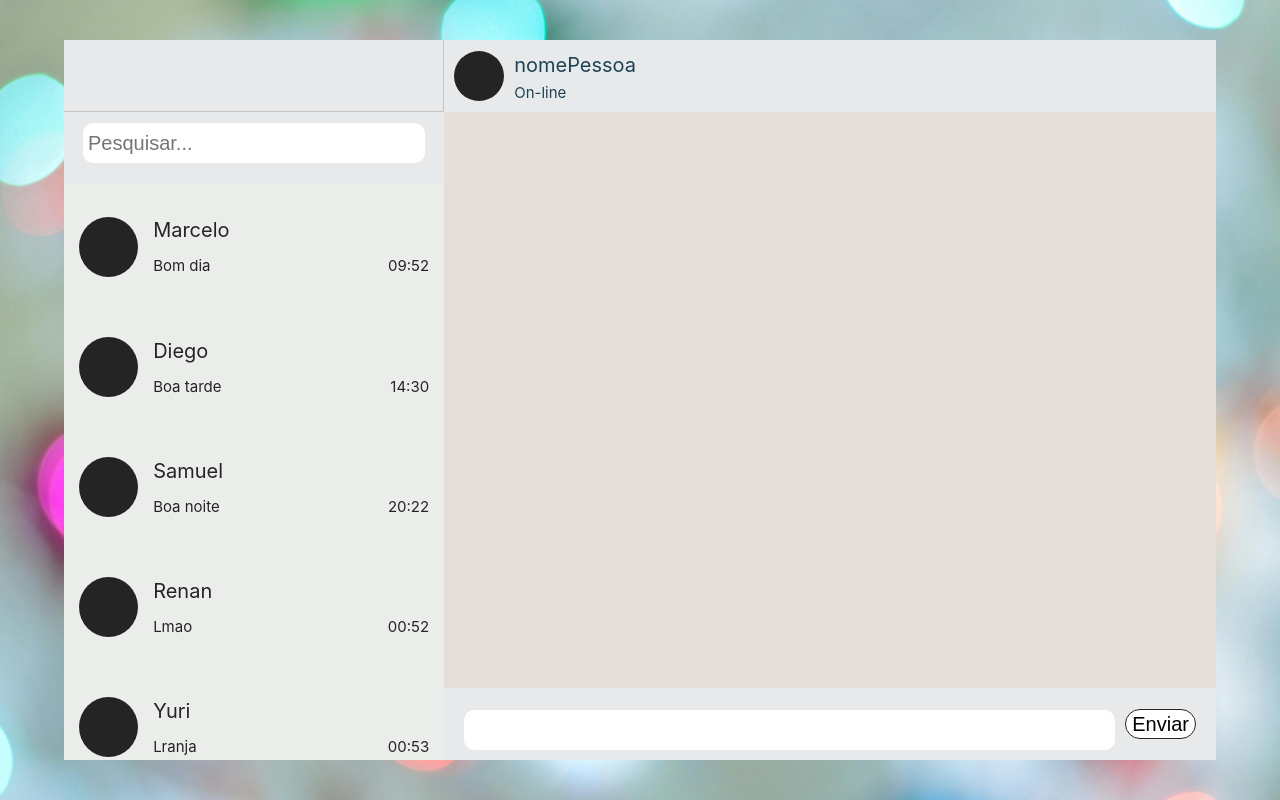
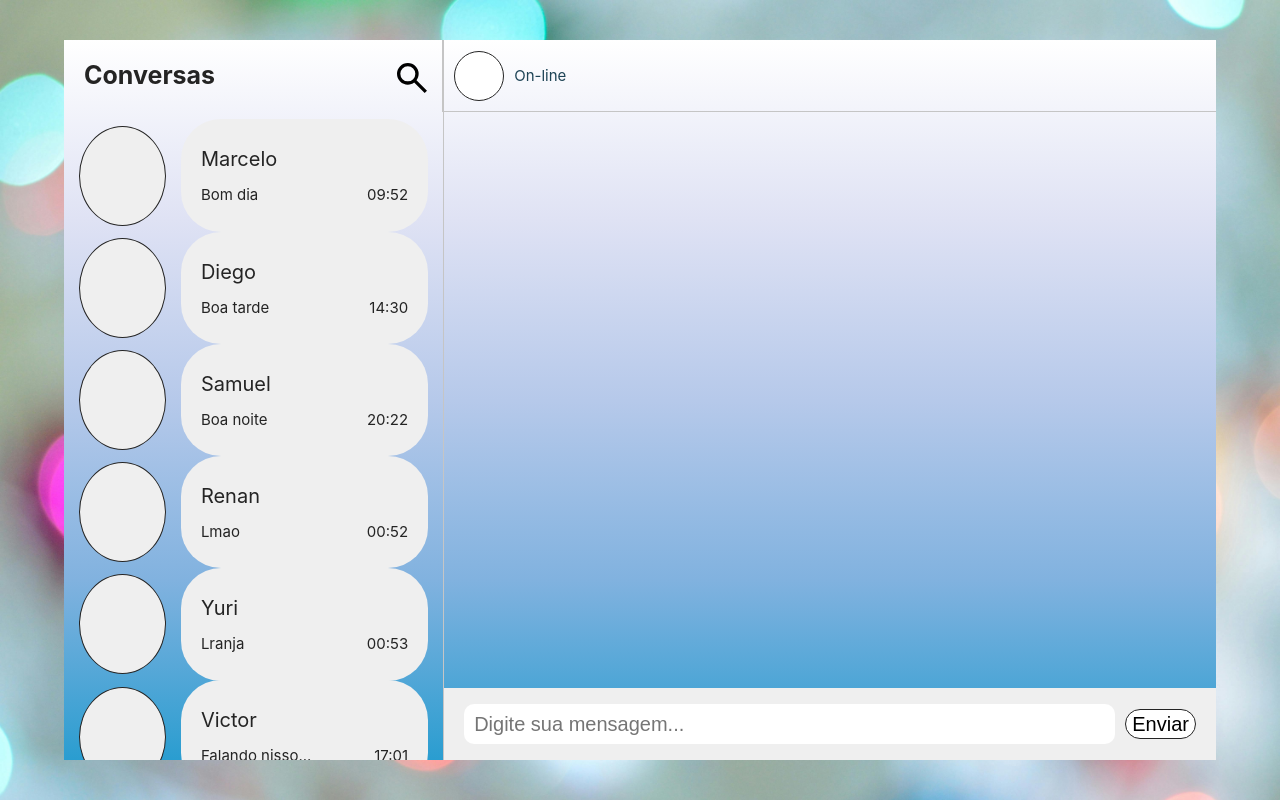
Before and after one commit to ydmartino/PI3SEM, a React (Vite) app in the folder client/: page / in a window 1280 px wide. Built offline with nearby package versions, Linux system fonts and the light colour scheme.

Commit message:
New chat page Style - still prototype

```diff
--- a/client/src/assets/chat.css
+++ b/client/src/assets/chat.css
@@ -21,59 +21,136 @@ body {
 
 .contactSection {
     width: 33%;
-    background-color: #ebedeb;
+    border-right: 1px solid #c5c5c5;
+    background-image: linear-gradient(to bottom, #ffffff, #dfe2f4, #b6c9ea, #81b2df, #2a9dd0);
+}
+
+.contactSection.dark {
+    background-image: linear-gradient(to bottom, #242424, #3a3d4b, #475976, #467aa4, #2a9dd0);
 }
 
 .contactHeader {
     height: 10%;
-    background-color: #e8e9eb;
     border-right: 1px solid #c5c5c5;
-    border-bottom: 1px solid #c5c5c5;
+    display: flex;
+    align-items: center;
+    justify-content: space-between;
+    color: #242424;
+    padding: 10px;
+}
+
+.contactHeader p {
+    font-size: 25px;
+    font-weight: 700;
+    margin-left: 10px;
+}
+
+.searchIcon {
+    width: 40px;
+    height: 70%;
+    background-image: url('./search-light.svg');
+    background-size: cover;
+    cursor: pointer;
+    transition: .4s;
+    border-radius: 10px;
+}
+
+.searchIcon:hover {
+    background-color: #cccccc;
 }
 
 .filterSection {
-    background-color: #e8e9eb;
-    height: 10%;
+    height: 0%;
     display: flex;
     align-items: center;
     justify-content: center;
+    transition: .4s ease;
+}
+
+.filterSection.show {
+    height: 5%;
+    transition: .4s ease;
 }
 
 .filter {
     width: 90%;
-    padding: 5px;
+    display: none;
+    transition: .4s ease;
+}
+
+.filter.show {
+    display: block;
 }
 
 .contactContainer {
-    height: 80%;
+    height: 90%;
     overflow: auto;
+    transition: .4s ease;
+}
+
+.contactContainer.reduce {
+    height: 85%;
+    transition: .4s ease;
+}
+
+::-webkit-scrollbar {
+  width: 5px;
+}
+
+::-webkit-scrollbar-track {
+    background: transparent;
+}
+
+::-webkit-scrollbar-thumb {
+    background: #888;
+}
+
+::-webkit-scrollbar-thumb:hover {
+    background: #555;
 }
 
 .contact {
-    height: 20%;
+    height: 15%;
     background-color: transparent;
     color: #242424;
-    margin: 5px;
     display: flex;
     flex-direction: row;
     text-align: start;
-    border-radius: 10px;
-    padding: 10px;
+    border-radius: 34px;
+    margin: 15px;
     align-items: center;
 }
 
+.contact:hover > .photo {
+    width: 0;
+    height: 0;
+    margin: 0;
+    border: none;
+}
+
+.contact:hover > .contactData {
+    width: 100%;
+ }
+
 .photo {
-    width: 60px;
-    height: 60px;
-    background-color: #242424;
+    width: 100px;
+    height: 100px;
+    background-color: #efefef;
     border-radius: 100%;
     margin: 0 15px 0 0;
+    border: 1px solid #242424;
+    transition: .4s ease;
 }
 
 .contactData {
-    display: inherit;
+    display: flex;
     flex-direction: column;
     width: 80%;
+    border-radius: 40px;
+    background-color: #efefef;
+    padding: 20px;
+    transition: .4s ease;
+    cursor: pointer;
 }
 
 .contactData p {
@@ -91,26 +168,27 @@ body {
 
 .messageSection {
     width: 67%;
-    background-color: #e6dfd9;
+    background-image: linear-gradient(to bottom, #ffffff, #dfe2f4, #b6c9ea, #81b2df, #2a9dd0);
 }
 
 .messageHeader {
     display: flex;
     flex-direction: row;
     height: 10%;
-    background-color: #e8e9eb;
     align-items: center;
     text-align: start;
     color: #1D4355;
+    border-bottom: 1px solid #c5c5c5;
 }
 
 .photoMiniature {
     width: 50px;
     height: 50px;
-    background-color: #242424;
+    background-color: #ffffff;
     border-radius: 100%;
     margin-left: 10px;
     margin-right: 10px;
+    border: 1px solid #242424;
 }
 
 .nameHeader, .statusHeader {
@@ -130,14 +208,15 @@ body {
     display: flex;
     flex-direction: row;
     justify-content: space-between;
-    align-items: end;
-    background-color: #e8e9eb;
+    align-items: center;
+    background-color: #efefef;
 }
 
 .messageInput {
     width: 90%;
     display: inherit;
     margin-left: 20px;
+    margin-top: 10px;
 }
 
 .sendBtn {
@@ -152,74 +231,4 @@ body {
 
 @media only screen and (max-width: 800px) {
 
-.contactSection {
-    width: 20%;
-    background-color: #ebedeb;
 }
-
-.contactHeader {
-    height: 10%;
-    background-color: #e8e9eb;
-    border-right: 1px solid #c5c5c5;
-    border-bottom: 1px solid #c5c5c5;
-}
-
-.filterSection {
-    display: none;
-}
-
-.filter {
-    width: 90%;
-    padding: 5px;
-}
-
-.contactContainer {
-    height: 90%;
-    overflow: auto;
-}
-
-.contact {
-    height: 20%;
-    background-color: transparent;
-    color: #242424;
-    margin: 5px;
-    display: flex;
-    flex-direction: row;
-    text-align: start;
-    border-radius: 10px;
-    padding: 10px;
-    align-items: center;
-    justify-content: center;
-}
-
-.photo {
-    width: 70%;
-    height: 70%;
-    background-color: #242424;
-    border-radius: 100%;
-    margin: 0 0 0 0;
-}
-
-.contactData {
-    display: none;
-    flex-direction: column;
-    width: 80%;
-}
-
-.contactData p {
-    margin: 5px 0 5px 0;
-}
-
-.messageHour p {
-    font-size: 15px;
-}
-
-.messageHour {
-    display: inherit;
-    justify-content: space-between;
-}
-
-.messageSection {
-    width: 80%;
-}
-}
--- a/client/src/assets/login.css
+++ b/client/src/assets/login.css
@@ -91,7 +91,7 @@ h1 {
     transition: .4s;
 }
 
-.slider:before {
+.slider::before {
     position: absolute;
     content: "";
     height: 23px;
@@ -120,7 +120,7 @@ input:checked + .slider:before {
 .slider.round {
     border-radius: 34px;
 }
-.slider.round:before {
+.slider.round::before {
     border-radius: 50%;
 }
 
--- /dev/null
+++ b/client/src/components/Chat/Contact.jsx
@@ -0,0 +1,25 @@
+import React from 'react'
+
+function Contact({ contact, setNomeChat, nomeChat }) {
+
+const handleOpenChat = () => {
+    setNomeChat(contact.nome)
+}
+
+  return (
+    <div className="contact" onClick={handleOpenChat}>
+        <div className="photo"></div>
+        <div className="contactData">
+            <div className="name">
+                <p>{contact.nome}</p>
+            </div>
+            <div className="messageHour">
+                <p>{contact.mensagem}</p>
+                <p>{contact.hora}</p>
+            </div>
+        </div>
+    </div>
+  )
+}
+
+export default Contact
--- a/client/src/routes/Chat.jsx
+++ b/client/src/routes/Chat.jsx
@@ -1,38 +1,66 @@
-import React from 'react'
+import React, { useState } from 'react'
 import '../assets/chat.css'
+import Contact from '../components/Chat/Contact'
 
 function Chat() {
     const contacts = [{
-        'Nome' : 'Marcelo',
-        'Mensagem' : 'Bom dia',
-        'Hora' : '09:52'
+        'nome' : 'Marcelo',
+        'mensagem' : 'Bom dia',
+        'hora' : '09:52'
     },
     {
-        'Nome' : 'Diego',
-        'Mensagem' : 'Boa tarde',
-        'Hora' : '14:30'
+        'nome' : 'Diego',
+        'mensagem' : 'Boa tarde',
+        'hora' : '14:30'
     },
     {
-        'Nome' : 'Samuel',
-        'Mensagem' : 'Boa noite',
-        'Hora' : '20:22'
+        'nome' : 'Samuel',
+        'mensagem' : 'Boa noite',
+        'hora' : '20:22'
     },
     {
-        'Nome' : 'Renan',
-        'Mensagem' : 'Lmao',
-        'Hora' : '00:52'
+        'nome' : 'Renan',
+        'mensagem' : 'Lmao',
+        'hora' : '00:52'
     },
     {
-        'Nome' : 'Yuri',
-        'Mensagem' : 'Lranja',
-        'Hora' : '00:53'
+        'nome' : 'Yuri',
+        'mensagem' : 'Lranja',
+        'hora' : '00:53'
     },
     {
-        'Nome' : 'Victor',
-        'Mensagem' : 'Falando nisso...',
-        'Hora' : '17:01'
+        'nome' : 'Victor',
+        'mensagem' : 'Falando nisso...',
+        'hora' : '17:01'
+    },
+    {
+        'nome' : 'Vinicius',
+        'mensagem' : 'Olá',
+        'hora' : '00:00'
     }
 ]
+
+const [ nomeChat, setNomeChat ] = useState('')
+const [ filterShow, setfilterShow ] = useState(false)
+const [ search, setSearch ] = useState('')
+
+const handleFilter = () => {
+    const filterArea = document.getElementsByClassName('filterSection')[0]
+    const filter = document.getElementsByClassName('filter')[0]
+    const contactArea = document.getElementsByClassName('contactContainer')[0]
+
+    if(!filterShow){
+        filterArea.classList.add('show')
+        filter.classList.add('show')
+        contactArea.classList.add('reduce')
+        setfilterShow(!filterShow)
+    } else {
+        filterArea.classList.remove('show')
+        filter.classList.remove('show')
+        contactArea.classList.remove('reduce')
+        setfilterShow(!filterShow)
+    }
+}
 
     return (
         <>
@@ -40,25 +68,17 @@ function Chat() {
                 <div className="chatContainer">
                     <div className="contactSection">
                         <div className="contactHeader">
-
+                            <p>Conversas</p>
+                            <div className="searchIcon"  onClick={handleFilter}></div>
                         </div>
                         <div className="filterSection">
-                            <input type="text" className='filter' placeholder='Pesquisar...'/>
+                            <input type="text" className='filter' placeholder='Pesquisar...' onChange={(e) => setSearch(e.target.value)}/>
                         </div>
                         <div className="contactContainer">
-                            {contacts.map((contact) => (
-                                <div className="contact">
-                                    <div className="photo"></div>
-                                    <div className="contactData">
-                                        <div className="name">
-                                            <p>{contact.Nome}</p>
-                                        </div>
-                                        <div className="messageHour">
-                                            <p>{contact.Mensagem}</p>
-                                            <p>{contact.Hora}</p>
-                                        </div>
-                                    </div>
-                                </div>
+                            {contacts
+                            .filter((contact) => contact.nome.toLowerCase().includes(search.toLowerCase()))
+                            .map((contact) => (
+                                <Contact contact={contact} setNomeChat={setNomeChat} nomeChat={nomeChat} />
                             ))}
                         </div>
                     </div>
@@ -67,15 +87,17 @@ function Chat() {
                         <div className="messageHeader">
                             <div className="photoMiniature"></div>
                             <div className="headerData">
-                                <p className='nameHeader'>nomePessoa</p>
+                                <p className='nameHeader'>{nomeChat}</p>
                                 <p className='statusHeader'>On-line</p>
                             </div>
                         </div>
                         <div className="messageContainer">
+                            {
 
+                            }
                         </div>
                         <div className="inputDiv">
-                            <input type="text" className="messageInput" />
+                            <input type="text" className="messageInput" placeholder='Digite sua mensagem...' />
                             <button type='submit' className='sendBtn'>Enviar</button>
                         </div>
                     </div>
```
Also changed, not shown: client/src/assets/search-light.svg (added), client/src/assets/search.svg (added).
